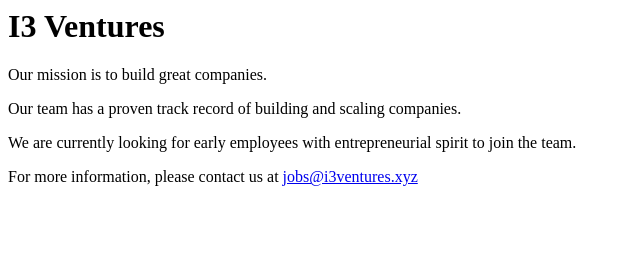
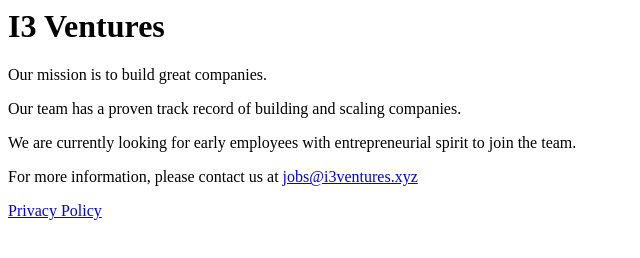
Before and after one commit to i3ventures/i3ventures.github.io, a plain HTML site: page index.html in a window 1280 px wide. Shown: the whole page, without its empty margins (0-640 px from the left). Drawn offline with Linux system fonts and the light colour scheme.

Commit message:
Add privacy policy link in homepage.

```diff
--- a/index.html
+++ b/index.html
@@ -14,5 +14,9 @@
       For more information, please contact us at
       <a href="mailto:jobs@i3ventures.xyz">jobs@i3ventures.xyz </a>
     </p>
+
+    <p>
+        <a href="privacy-policy.html">Privacy Policy</a>
+    </p>
   </body>
 </html>
```
